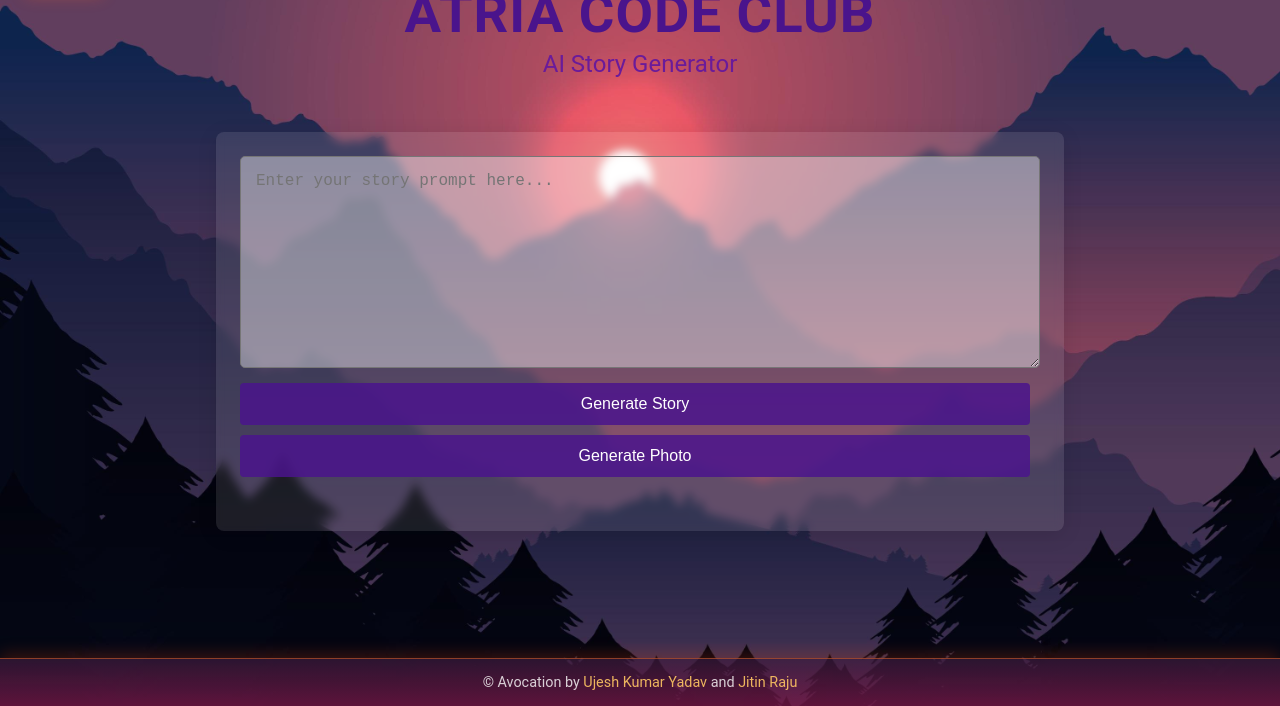
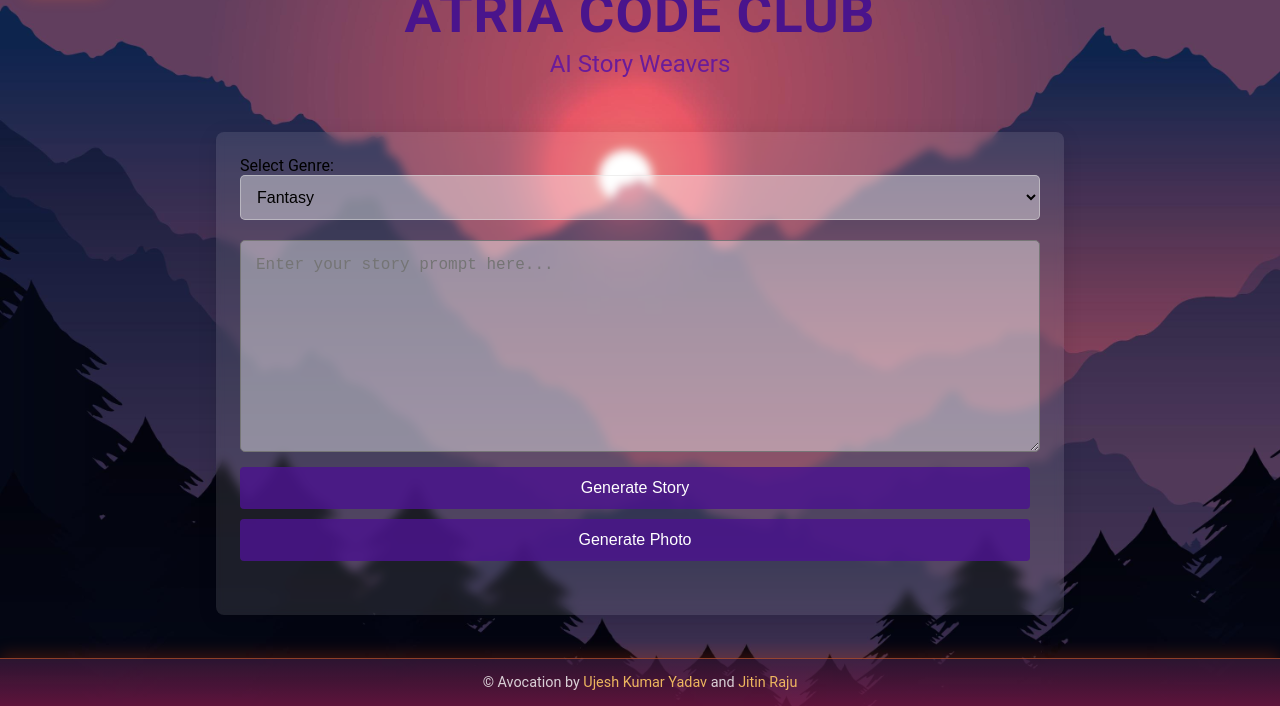
Before and after one commit to UJESH2K/AISTORY, a plain HTML site: page index.html in a window 1280 px wide. Shown: the part 94-800 px from the top of the page. Drawn offline with nearby package versions, Linux system fonts and the light colour scheme.

Commit message:
added drop down

```diff
--- a/index.html
+++ b/index.html
@@ -32,9 +32,22 @@
       <h1>
         ATRIA CODE CLUB
       </h1>
-      <h3>AI Story Generator</h3>
+      <h3>AI Story Weavers</h3>
     </div>
     <div class="story-generator z-depth-5">
+      <div class="input-group">
+        <label for="story-genre">Select Genre:</label>
+        <select id="story-genre">
+          <option value="fantasy">Fantasy</option>
+          <option value="horror">Horror</option>
+          <option value="mystery">Mystery</option>
+          <option value="romance">Romance</option>
+          <option value="sci-fi">Sci-Fi</option>
+          <option value="adventure">Adventure</option>
+        </select>
+
+      </div>
+
       <div class="input-group">
         <textarea id="story-input" placeholder="Enter your story prompt here..." rows="10"></textarea>
         <button id="generate-story-btn" class="btn purple darken-4">
--- a/index.js
+++ b/index.js
@@ -18,6 +18,8 @@ storyInput.addEventListener("blur", handleTextAreaBlur);
 
 async function generateStory() {
   const storyInput = document.getElementById("story-input").value;
+  const genre = document.getElementById("story-genre").value; // Get selected genre
+
   const genAI = new GoogleGenerativeAI(GEMINI_API_KEY);
   const model = genAI.getGenerativeModel({ model: "gemini-1.5-flash" });
 
@@ -26,7 +28,7 @@ async function generateStory() {
   spinner.style.display = "flex";
 
   try {
-    const result = await model.generateContent(storyInput);
+    const result = await model.generateContent(`Genre: ${genre}. ${storyInput}`);
     const response = await result.response;
     let story = await response.text();
 
@@ -44,6 +46,7 @@ async function generateStory() {
     spinner.style.display = "none";
   }
 }
+
 
 function displayStory(story) {
   const generatedContent = document.getElementById("generated-content");
--- a/style.css
+++ b/style.css
@@ -87,6 +87,24 @@ body {
   flex-direction: column;
   margin-bottom: 20px;
 }
+
+/* Dropdown Styling */
+#story-genre {
+  width: 100%;
+  padding: 12px;
+  font-size: 16px;
+  border: 1px solid rgba(224, 224, 224, 0.5);
+  border-radius: 5px;
+  background-color: rgba(255, 255, 255, 0.4);
+  outline: none;
+  transition: border-color 0.3s ease;
+}
+
+#story-genre:focus {
+  border-color: #4a148c;
+}
+
+
 
 #story-input {
   width: 100%;
```
